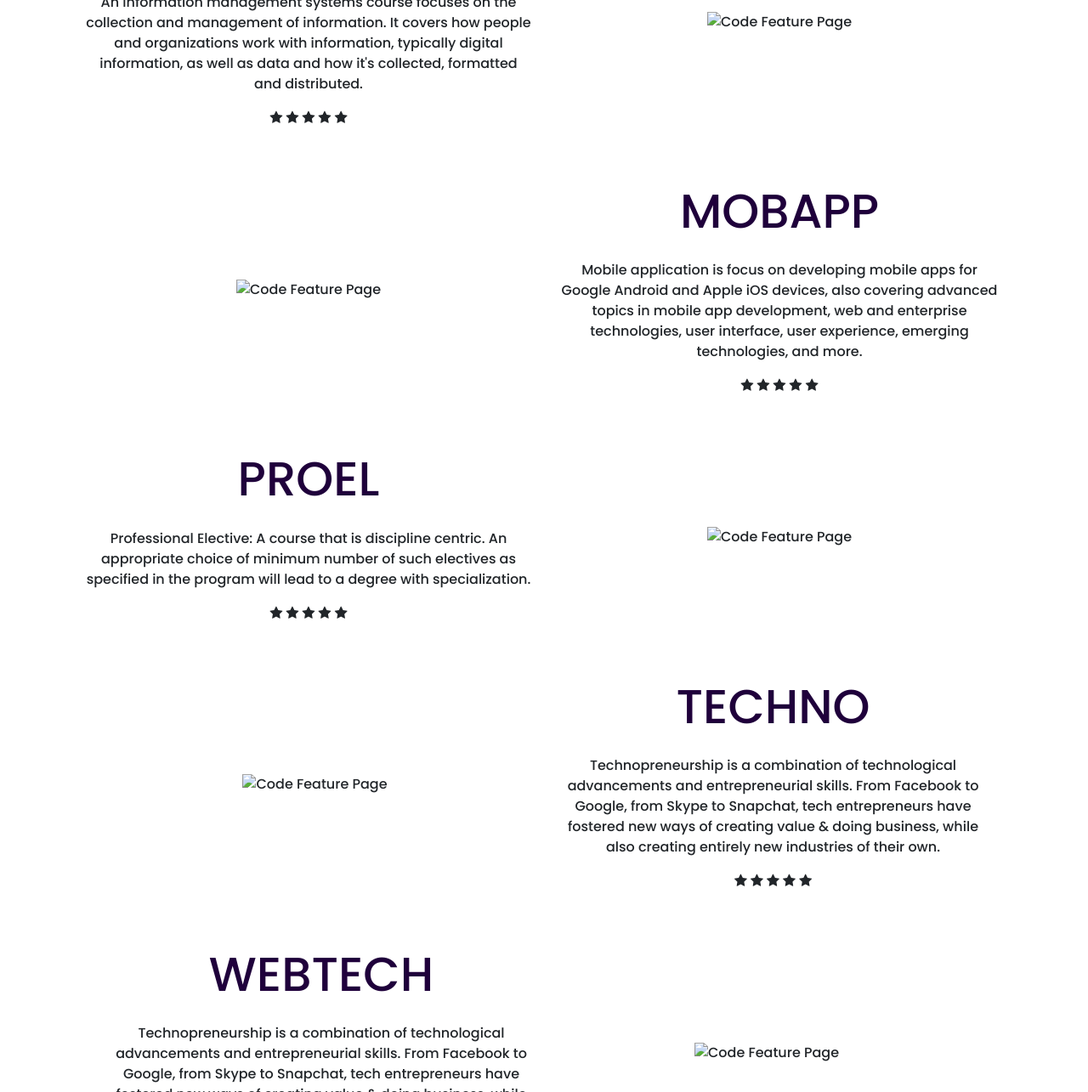
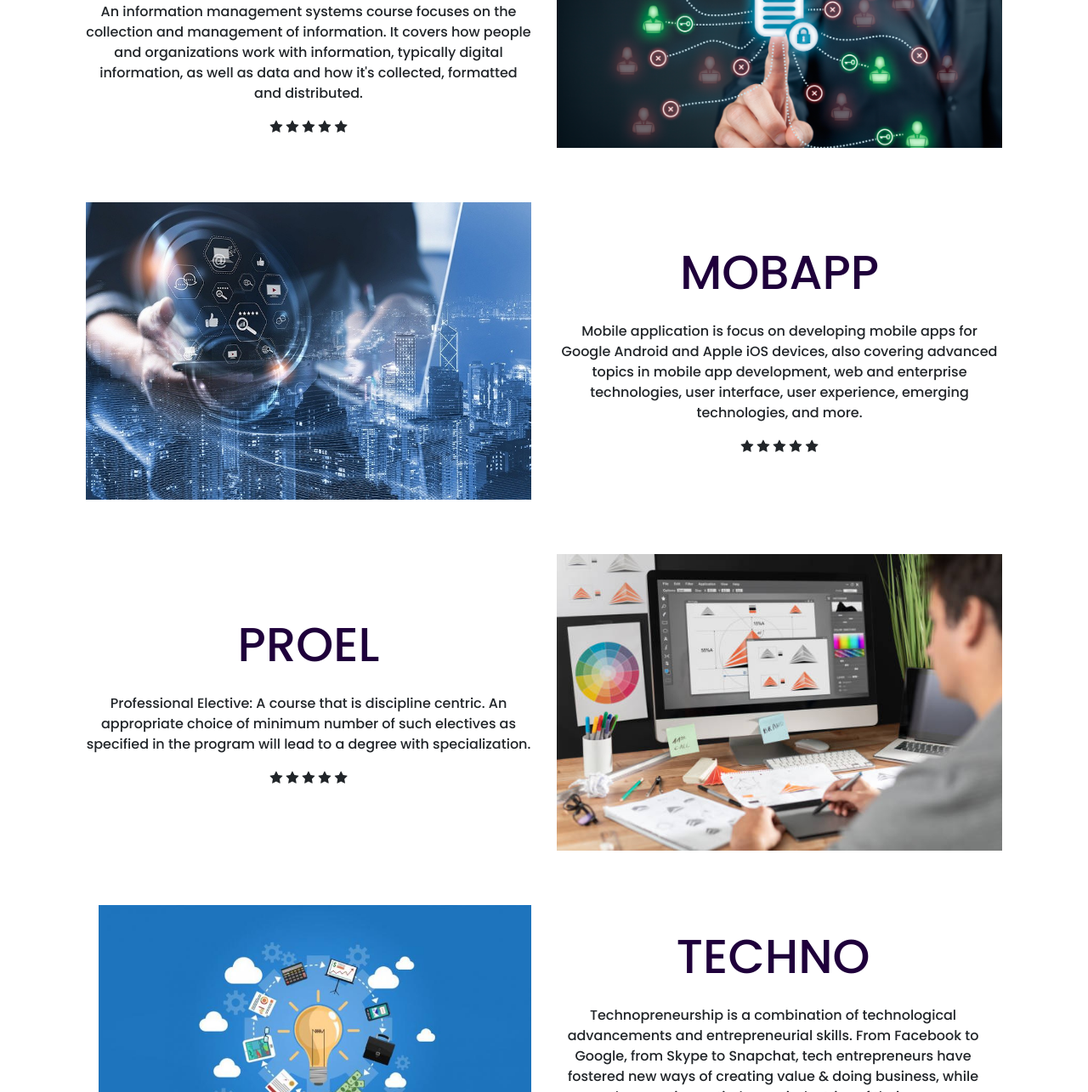
Before and after one commit to JericoL11/School_Activities_Webtec, a plain HTML site: page public/pages/feature.html in a window 1280 px wide. Shown: the part 732-2017 px from the top of the page at 85% size. Drawn offline with nearby package versions, Linux system fonts and the light colour scheme; the site is published under a folder, as on GitHub Pages, so addresses that start at the root find nothing.

Commit message:
Pictures on Subject in Feature Fix

```diff
--- a/public/pages/feature.html
+++ b/public/pages/feature.html
@@ -76,7 +76,7 @@
           <span class="fa fa-star checked"></span>
         </div>
         <div class="col">
-          <img src="/Feature/css/img/INMANA.jpg"
+          <img src="Feature/css/img/INMANA.jpg"
           alt="Code Feature Page"
           class="img-fluid"
         />
@@ -88,7 +88,7 @@
           <div class="row align-items-center">
             <div class="col">
               <img
-              src="/Feature/css/img/MOBAPP.jpg"
+              src="Feature/css/img/MOBAPP.jpg"
               alt="Code Feature Page"
               class="img-fluid"
             />
@@ -121,7 +121,7 @@
           <span class="fa fa-star checked"></span>
         </div>
         <div class="col">
-          <img src="/Feature/css/img/PROEL.jpg"
+          <img src="Feature/css/img/PROEL.jpg"
           alt="Code Feature Page"
           class="img-fluid"
         />
@@ -131,7 +131,7 @@
           <div class="row align-items-center">
             <div class="col">
               <img
-              src="/Feature/css/img/TECHNO.jpeg"
+              src="Feature/css/img/TECHNO.jpeg"
               alt="Code Feature Page"
               class="img-fluid"
             />
@@ -162,7 +162,7 @@
           <span class="fa fa-star checked"></span>
         </div>
         <div class="col">
-          <img src="/Feature/css/img/WEBTECH.jpg"
+          <img src="Feature/css/img/WEBTECH.jpg"
           alt="Code Feature Page"
           class="img-fluid"
         />
```
